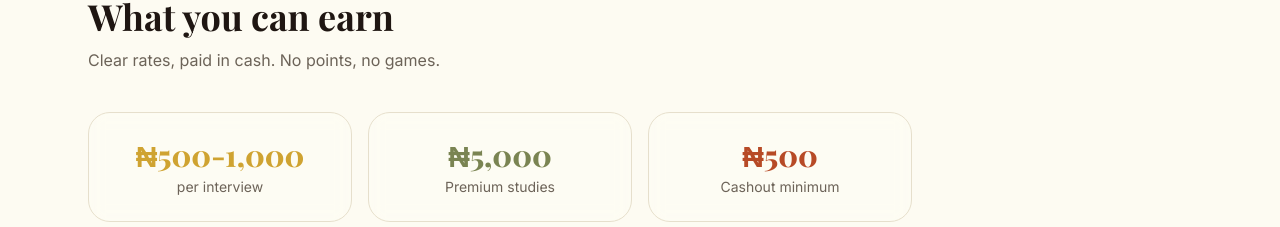
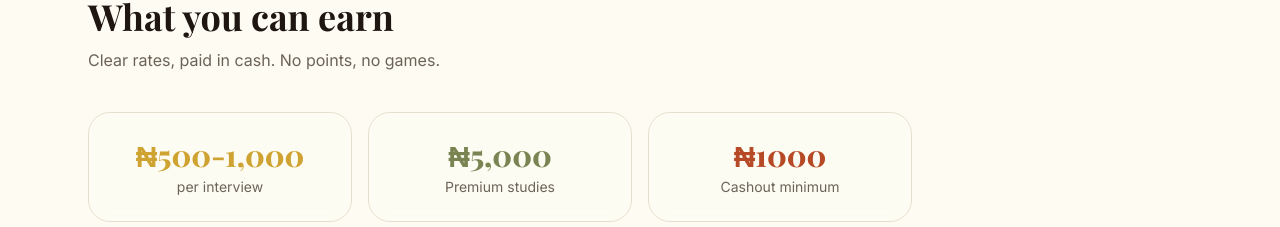
Before and after one commit to iayodeji/Soro, a Next.js app: page / in a window 1280 px wide. Shown: the part 1584-1811 px from the top of the page. Built offline with nearby package versions, Linux system fonts and the light colour scheme; no server answers.

Commit message:
Update students-earnings.tsx

```diff
--- a/src/components/students/students-earnings.tsx
+++ b/src/components/students/students-earnings.tsx
@@ -5,7 +5,7 @@ import { motion } from "framer-motion"
 const RATES = [
   { label: "per interview", value: "₦500-1,000", valueClass: "text-ochre" },
   { label: "Premium studies", value: "₦5,000", valueClass: "text-sage" },
-  { label: "Cashout minimum", value: "₦500", valueClass: "text-terracotta" },
+  { label: "Cashout minimum", value: "₦1000", valueClass: "text-terracotta" },
 ]
 
 const METHODS = ["OPay", "PalmPay", "Bank Transfer"]
```
